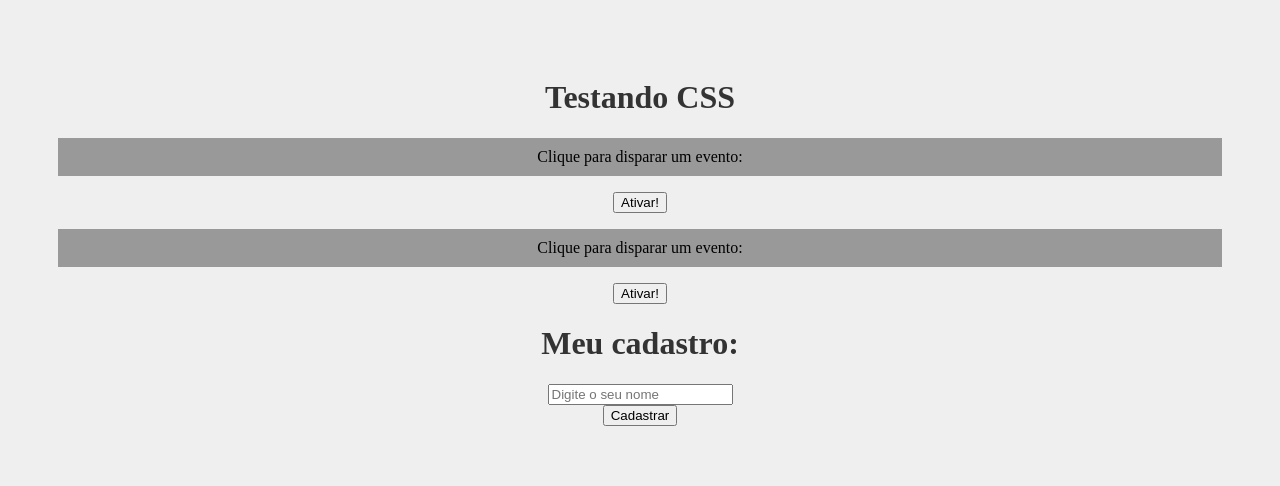
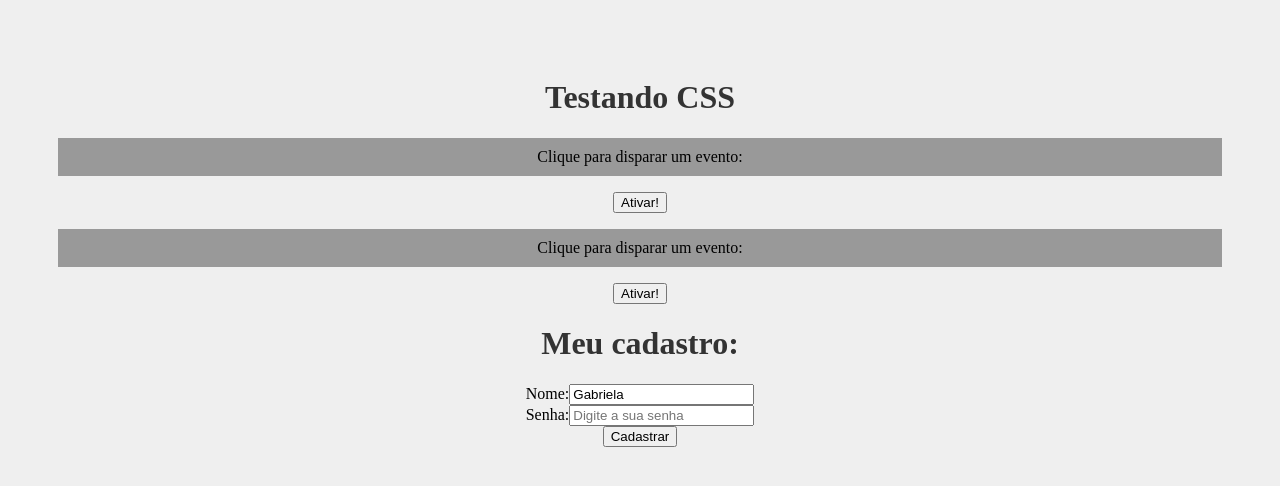
Before and after one commit to gabisegger/projeto_ReactJS, a React (Create React App) app in the folder meu-projeto/: page / in a window 1280 px wide. Shown: the top 486 px of the page. Built offline with nearby package versions, Linux system fonts and the light colour scheme.

Commit message:
useState na prática

```diff
--- a/meu-projeto/src/components/Form.js
+++ b/meu-projeto/src/components/Form.js
@@ -1,16 +1,40 @@
+import { useState } from 'react';
+
 function Form(){
 
   function cadastrarUsuario(e){
     e.preventDefault();
-    console.log("Usuário cadastrado!");
+    console.log(name)
+    console.log(`Usuário ${name} foi cadastrado com a senha: ${password}`);
   }
+
+  const [name, setName] = useState('Gabriela');
+  const [password, setPassword] = useState();
 
   return(
     <div>
       <h1>Meu cadastro:</h1>
       <form onSubmit={cadastrarUsuario}>
         <div>
-          <input type="text" placeholder="Digite o seu nome"/>
+          <label htmlFor="name">Nome:</label>
+          <input
+            type="text"
+            id="name"
+            name="name"
+            placeholder="Digite o seu nome"
+            value={name}
+            onChange={(e) => setName(e.target.value)}
+          />
+        </div>
+        <div>
+          <label htmlFor="password">Senha:</label>
+          <input
+            type="password"
+            id="password"
+            name="password"
+            placeholder="Digite a sua senha"
+            onChange={(e) => setPassword(e.target.value)}
+          />
         </div>
         <div>
           <input type="submit" value="Cadastrar"/>
```
